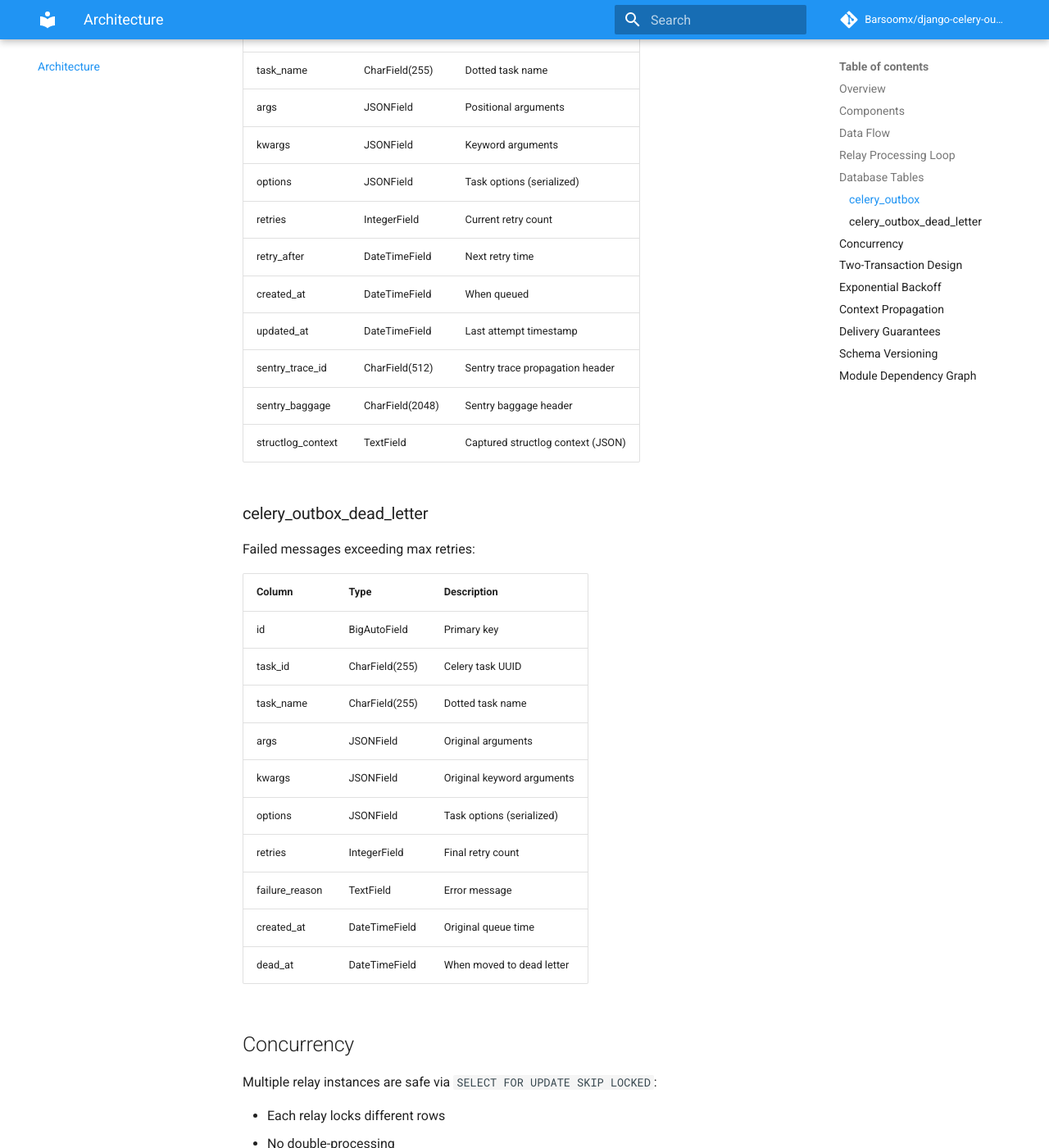
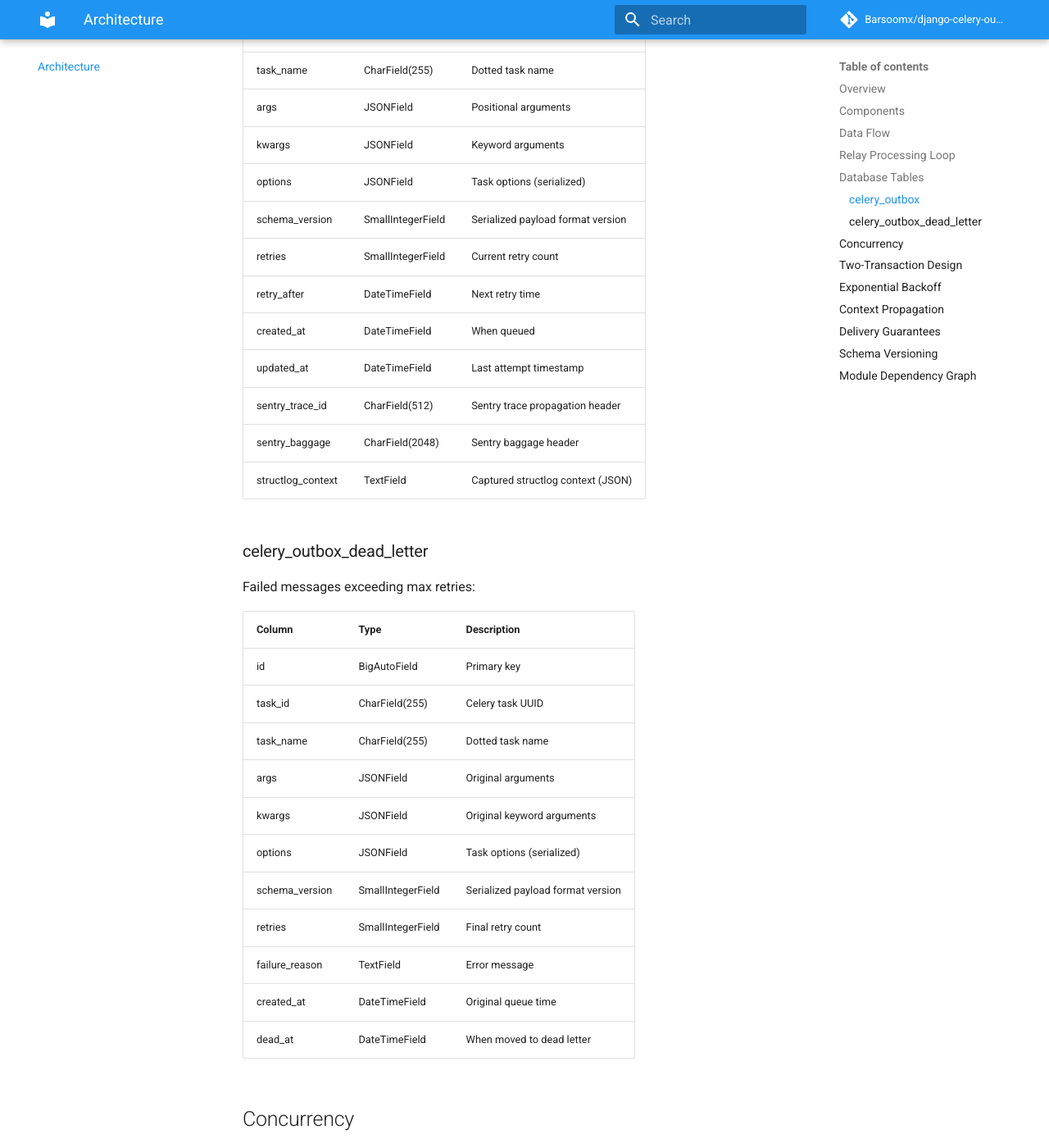
Before and after one commit to Barsoomx/django-celery-outbox, an MkDocs documentation site: the page built from docs/architecture.md, in a window 1280 px wide and 1400 px high, scrolled down 2473 px. Shown: the whole window at 82% size. Built offline with MkDocs 1.6.1 and Material for MkDocs 9.7.7, drawn with Linux system fonts in a browser that asks for light colours; comment, search, counter and statistics services are not loaded.

Commit message:
docs: fix schema field descriptions

```diff
--- a/docs/architecture.md
+++ b/docs/architecture.md
@@ -100,7 +100,8 @@ Pending messages waiting for relay:
 | args | JSONField | Positional arguments |
 | kwargs | JSONField | Keyword arguments |
 | options | JSONField | Task options (serialized) |
-| retries | IntegerField | Current retry count |
+| schema_version | SmallIntegerField | Serialized payload format version |
+| retries | SmallIntegerField | Current retry count |
 | retry_after | DateTimeField | Next retry time |
 | created_at | DateTimeField | When queued |
 | updated_at | DateTimeField | Last attempt timestamp |
@@ -120,7 +121,8 @@ Failed messages exceeding max retries:
 | args | JSONField | Original arguments |
 | kwargs | JSONField | Original keyword arguments |
 | options | JSONField | Task options (serialized) |
-| retries | IntegerField | Final retry count |
+| schema_version | SmallIntegerField | Serialized payload format version |
+| retries | SmallIntegerField | Final retry count |
 | failure_reason | TextField | Error message |
 | created_at | DateTimeField | Original queue time |
 | dead_at | DateTimeField | When moved to dead letter |
```
Also changed, not shown: ARCHITECTURE.md (+2 -0 lines).
